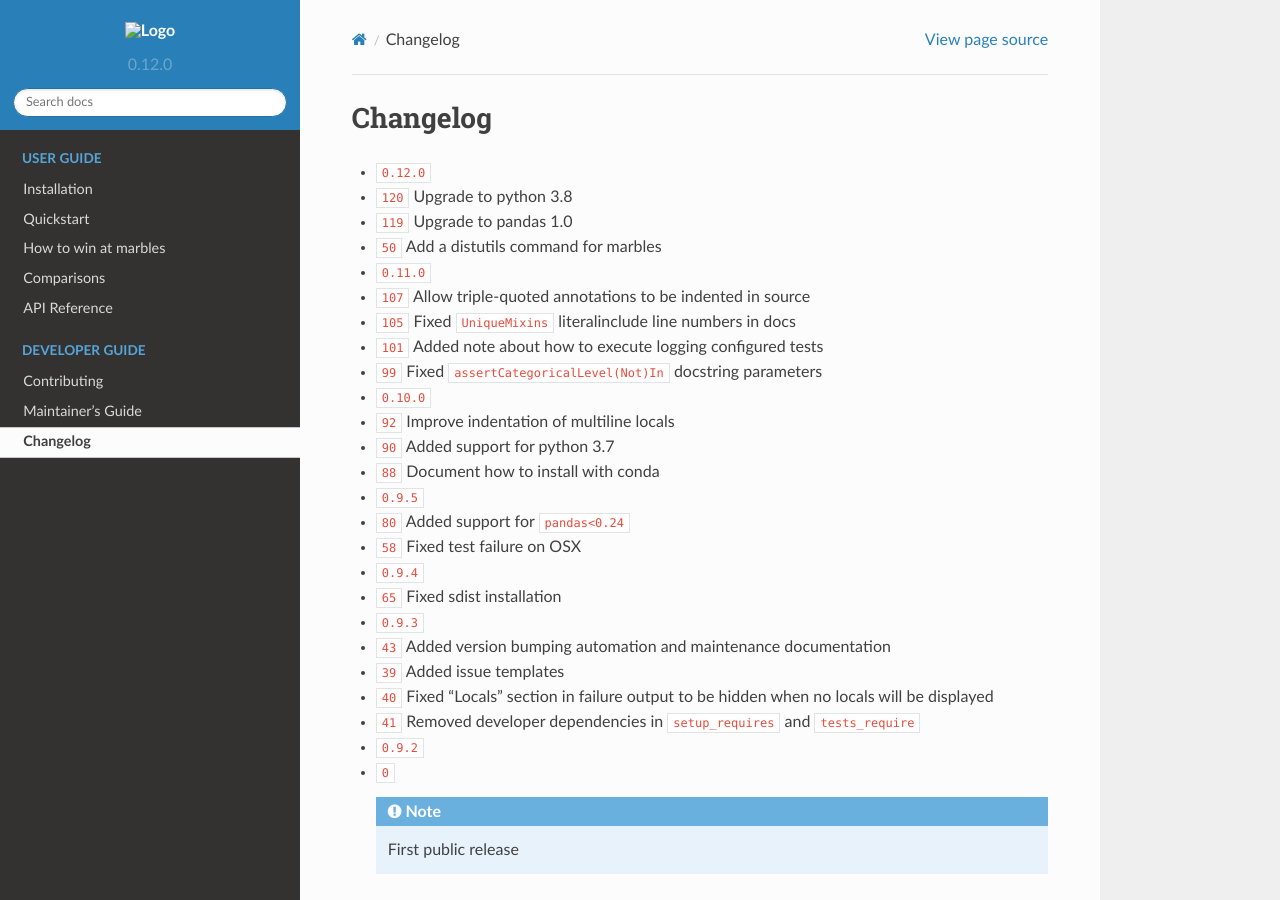
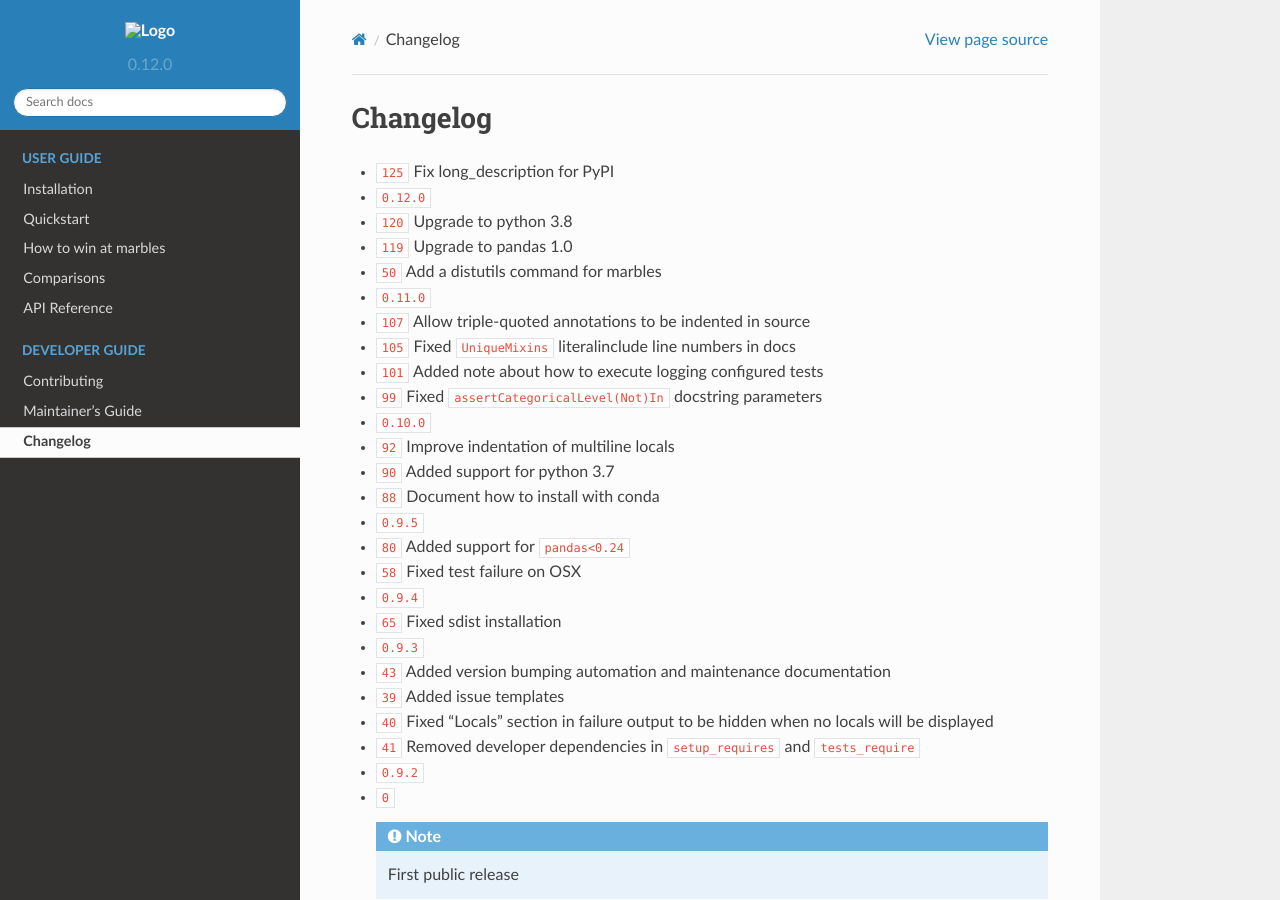
Before and after one commit to twosigma/marbles, a Sphinx documentation site: the page built from docs/changelog.rst, in a window 1280 px wide and 900 px high. Built offline with Sphinx 7.4.7 and the Read the Docs theme 2.0.0, drawn with Linux system fonts in a browser that asks for light colours; cross-references to code outside the pages are shown as plain code; the version number is read from the project's files by our own code.

Commit message:
added changelog for #125

```diff
--- a/docs/changelog.rst
+++ b/docs/changelog.rst
@@ -2,6 +2,7 @@
 Changelog
 =========
 
+* :support:`125` Fix long_description for PyPI
 * :release:`0.12.0 <2020-05-23>`
 * :support:`120` Upgrade to python 3.8
 * :support:`119` Upgrade to pandas 1.0
```
